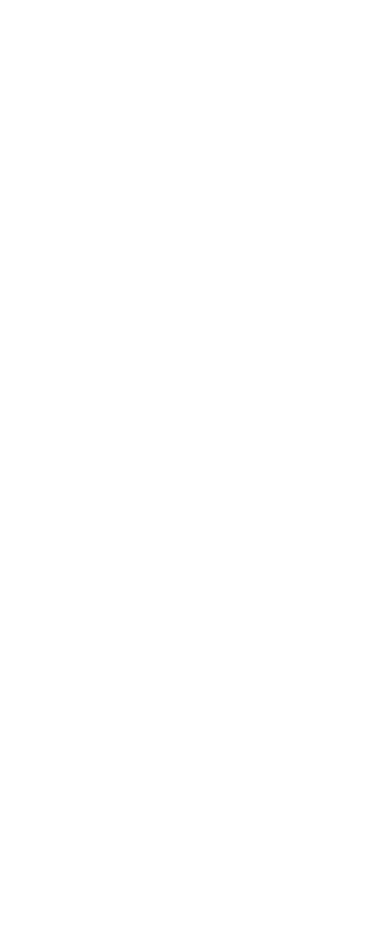
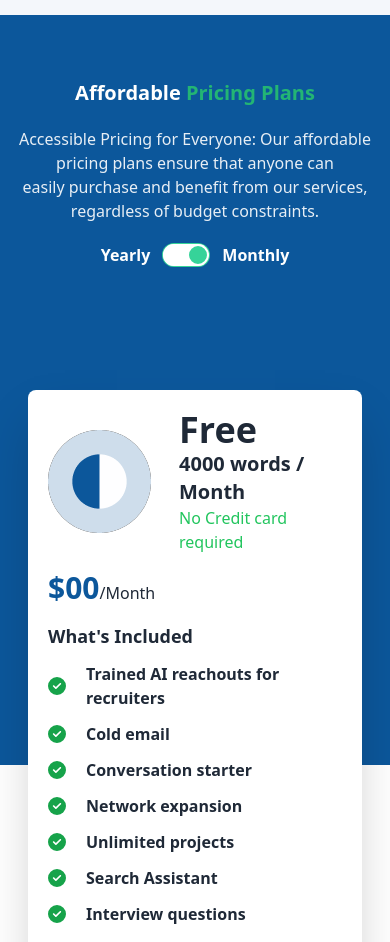
Before and after one commit to Sakib56/r3achout, a React (Vite) app: page / in a window 390 px wide. Shown: the part 3760-4702 px from the top of the page. Before the commit the page ends 3775 px from the top, so only its background shows below. Built offline with nearby package versions, Linux system fonts and the light colour scheme.

Commit message:
pricing section responsive done

```diff
--- a/src/pages/Home.jsx
+++ b/src/pages/Home.jsx
@@ -12,7 +12,7 @@
             <Navbar></Navbar>
             <Banner></Banner>
             <Features></Features>
-            {/* <Pricing></Pricing> */}
+            <Pricing></Pricing>
             {/* <FreeAccountBanner></FreeAccountBanner> */}
             {/* <Footer></Footer> */}
         </div>
--- a/src/pages/Pricing.jsx
+++ b/src/pages/Pricing.jsx
@@ -5,8 +5,8 @@
 const Pricing = () => {
     return (
         <section className='relative'>
-            <div className='bg-[#0C579B] h-[750px] text-center lg:pt-28'>
-                <h1 className='text-5xl font-bold text-white'>Affordable <span className='text-[#23B574]'> Pricing Plans</span></h1>
+            <div className='bg-[#0C579B] h-[750px] text-center pt-16 lg:pt-28'>
+                <h1 className='text-xl md:text-5xl font-bold text-white'>Affordable <span className='text-[#23B574]'> Pricing Plans</span></h1>
                 <p className='text-[#E7EEF5] mt-5'> Accessible Pricing for Everyone: Our affordable pricing plans ensure that anyone can <br /> easily purchase and benefit from our services, regardless of budget constraints.</p>
                 <div className='text-white font-bold flex justify-center gap-3 mt-5'>
                     <p>Yearly</p>
@@ -14,7 +14,7 @@
                     <p>Monthly</p>
                 </div>
             </div>
-            <div className='grid lg:grid-cols-3 gap-7 absolute top-1/2 left-32 max-w-6xl mx-auto'>
+            <div className='grid grid-cols-1 lg:grid-cols-3 gap-5 md:gap-7 absolute top-1/2 md:left-32 max-w-6xl mx-auto px-7 md:px-0'>
                 <PricingCard></PricingCard>
             </div>
         </section >
```
